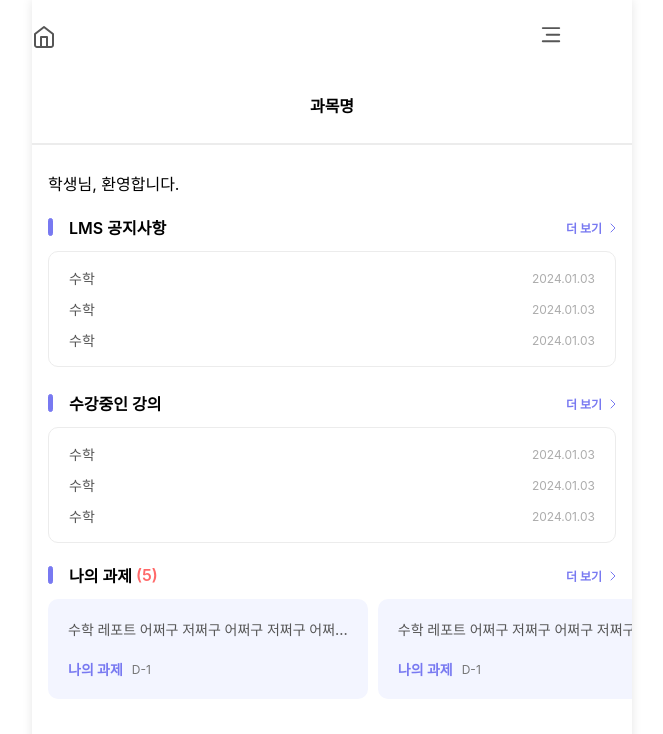
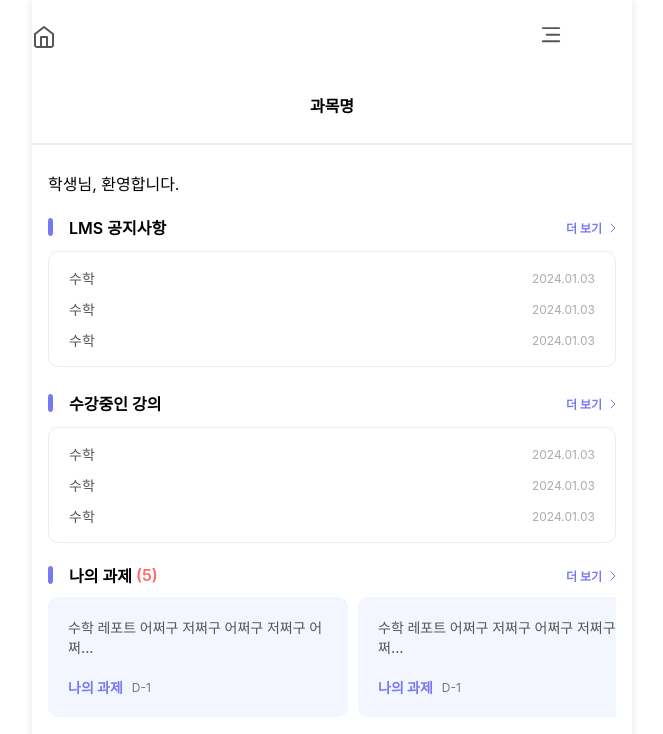
Before and after one commit to gbwlxhd97/pple-lms, a React (Vite) app: page /main in a window 1280 px wide. Shown: the top 734 px of the page, without its empty margins (308-971 px from the left). Built offline with nearby package versions, Linux system fonts and the light colour scheme; no server answers; a web font is replaced by a local one.

Commit message:
feat : my assing ment component lib before ..WIP

```diff
--- a/src/components/common/AssignmentCard/AssignmentCard.module.scss
+++ b/src/components/common/AssignmentCard/AssignmentCard.module.scss
@@ -1,10 +1,10 @@
 @import '@/styles/theme.scss';
 
-.AssignmentCardContainer {
+.AssignmentCardWrapper {
   padding: 20px;
+  background-color: $purple2;
+  min-width: 300px;
   border-radius: 10px;
-  margin-top: 12px;
-  background-color: $purple2;
   &.Blue {
     background-color: $purple2;
   }
@@ -17,6 +17,8 @@
   color: $gray400;
   font-size: 14px;
   font-weight: 500;
+  white-space: pre-wrap;
+  text-overflow: ellipsis;
 }
 
 .AssignmentTitleFlex {
--- a/src/components/common/AssignmentCard/AssignmentCard.tsx
+++ b/src/components/common/AssignmentCard/AssignmentCard.tsx
@@ -9,15 +9,15 @@ type AssignmentProps = {
 
 const AssignmentCard = ({ title, description, dDay }: AssignmentProps) => {
   return (
-    <>
-      <div className={styles.AssignmentCardContainer}>
+    <div>
+      <div className={styles.AssignmentCardWrapper}>
         <div className={styles.AssignmentDescription}>{description}</div>
         <div className={styles.AssignmentTitleFlex}>
           <div className={styles.AssignmentDday}>{title}</div>
           <div className={styles.AssignmentTitle}>D-{dDay}</div>
         </div>
       </div>
-    </>
+    </div>
   );
 };
 
--- a/src/pages/Main/Main.module.scss
+++ b/src/pages/Main/Main.module.scss
@@ -3,4 +3,6 @@
   align-items: center;
   gap: 10px;
   white-space: nowrap;
+  margin-top: 10px;
+  overflow: hidden;
 }
```
